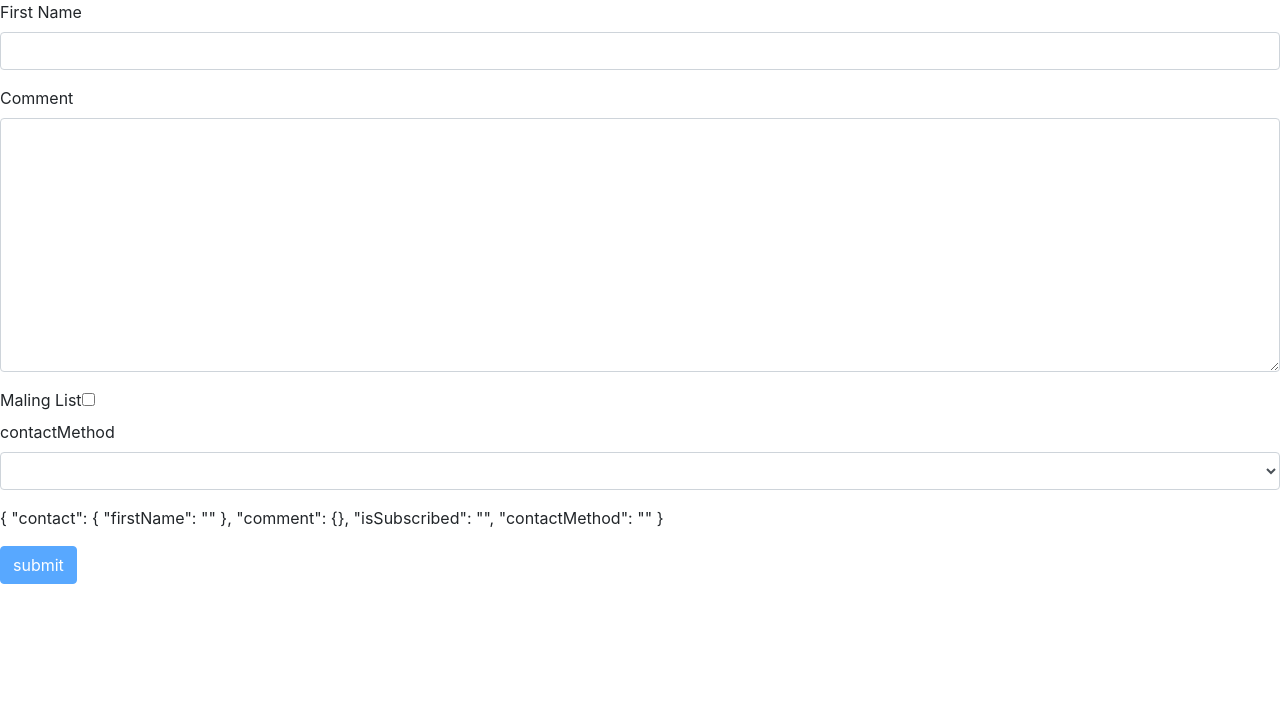
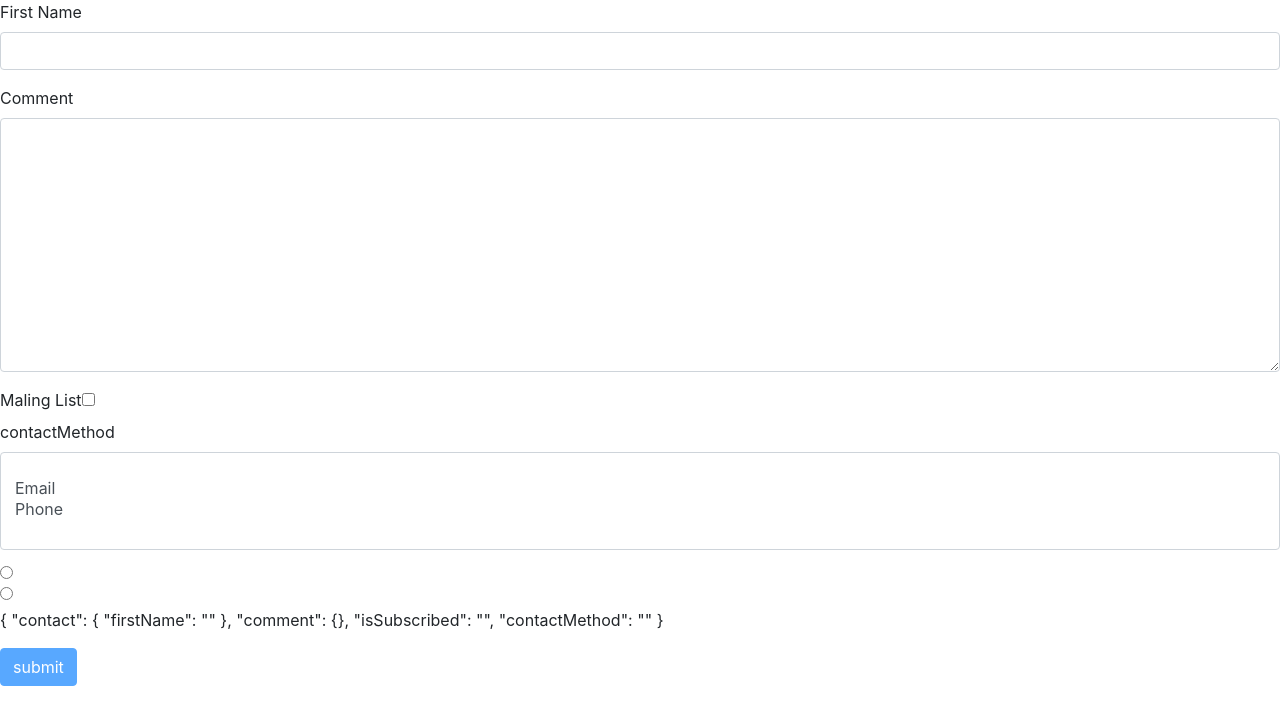
Before and after one commit to GANESHNEERATI/angular-demo, an Angular app: page / in a window 1280 px wide. Shown: the top 724 px of the page. Built offline with nearby package versions, Linux system fonts and the light colour scheme.

Commit message:
1 file modified

```diff
--- a/src/app/form-control/form-control.component.html
+++ b/src/app/form-control/form-control.component.html
@@ -42,12 +42,19 @@ required
 </div>
 <div class="form-group">
   <label for="contactMethod">contactMethod</label>
-  <select ngModel name="contactMethod" id="contactMethod" class="form-control">
+  <select multiple ngModel name="contactMethod" id="contactMethod" class="form-control">
     <option value=""></option>
    <option  *ngFor="let con of cM" [value]="con.id">{{con.name}}</option>
 
     </select>
     </div>
+
+    <div  *ngFor="let con of cM" class="radio">
+	<label>
+    <input ngModel type="radio" name="contactMethod" [value]="cM.id">
+    {{cM.name}}
+    </label>
+</div>
 <p>{{f.value | json}}</p>
 
 <button class="btn btn-primary" [disabled]="!f.valid">submit</button>
```
